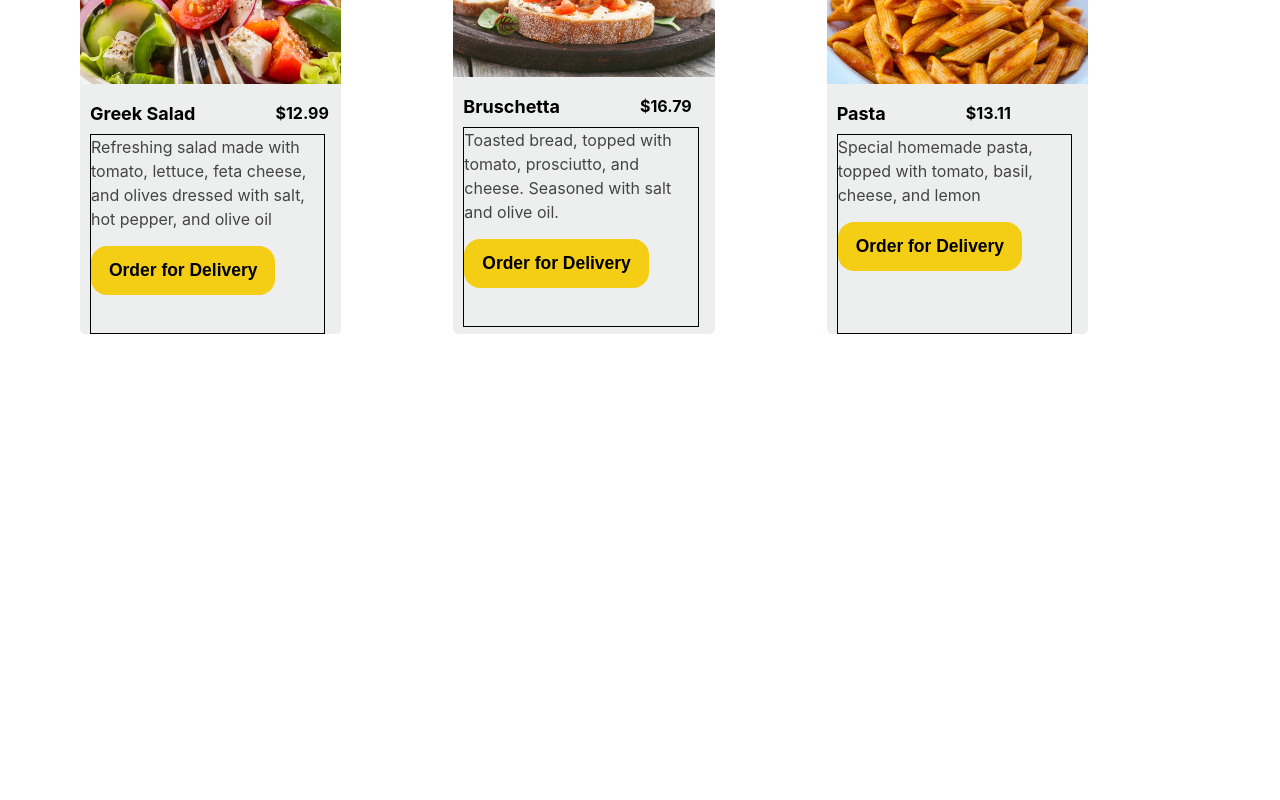
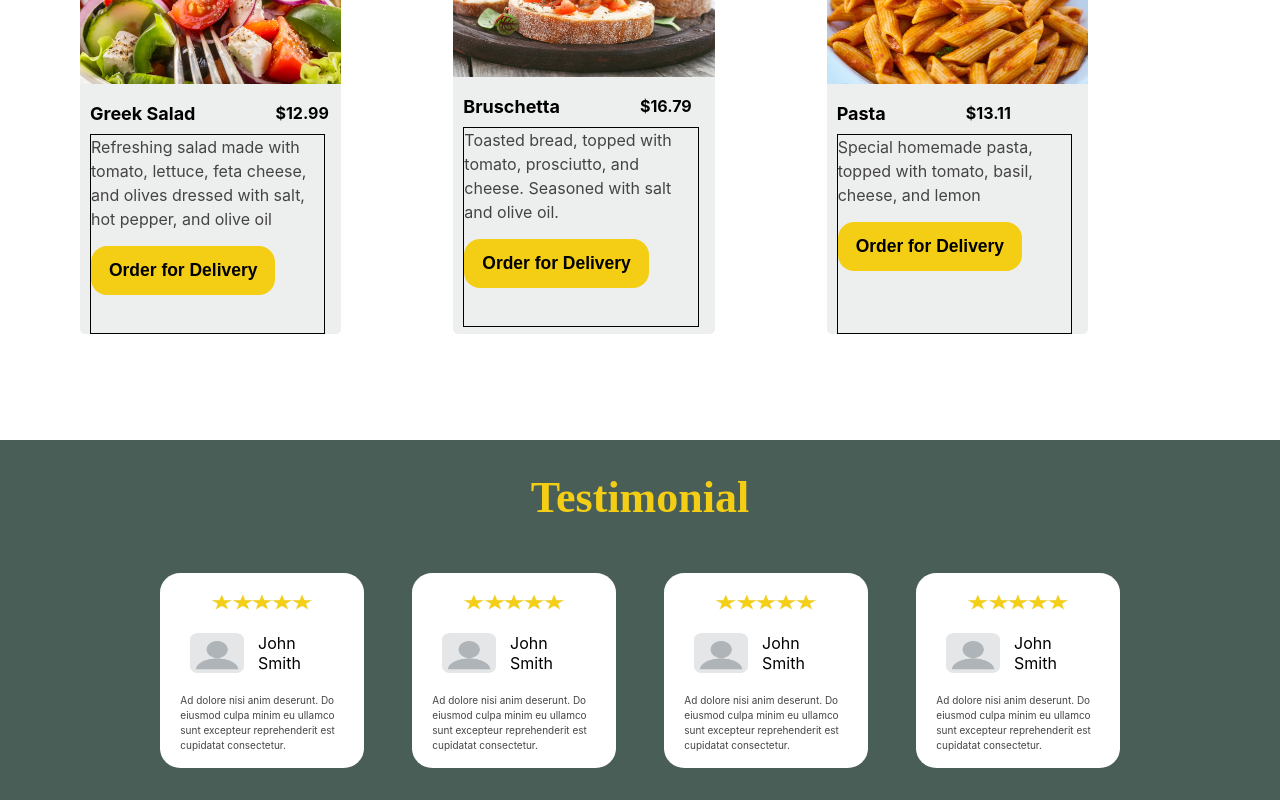
Before and after one commit to Mohamed-Ahlam/BookingLittleLemon-react, a React (Create React App) app: page / in a window 1280 px wide. Shown: the part 710-1510 px from the top of the page. Before the commit the page ends 1044 px from the top, so only its background shows below. Built offline with nearby package versions, Linux system fonts and the light colour scheme.

Commit message:
added testimonial section

```diff
--- a/src/App.css
+++ b/src/App.css
@@ -12,9 +12,9 @@
     justify-content: space-between;
 }
 
-.primaryHeader{
+/* .primaryHeader{
     outline: 2px solid lightblue;
-}
+} */
 .nav {
     /* flex-grow: 1; */
     display: flex;
@@ -88,6 +88,8 @@
 .specials{
     position: relative;
     top: 140px;
+    height: 70vh;
+    /* background-color: #EDEFEE; */
 
     margin: 0 80px;
 
@@ -100,6 +102,7 @@
 }
 .specialsHeader Button{
     margin-right: 130px;
+    width: 200px;
 
 }
 
@@ -205,3 +208,72 @@
     color:black;
     cursor: pointer;
 }
+
+                                    /* Testimonial */
+.testimonial{
+    /* border: 1px solid rgb(212, 11, 11); */
+    position: relative;
+    top: 190px;
+    height: 45vh;
+    background: #495E57;
+
+
+    display: flex;
+    width: 100%;
+    flex-direction: column;
+    justify-content: center;
+    align-items: center;
+
+    row-gap: 50px;
+}
+
+.testimonial h2{
+    font-family: Markazi;
+    font-size: 44px;
+    color: #F4CE14;
+}
+
+
+.box{
+    /* border: 1px solid rgb(255, 0, 251); */
+    display: flex;
+    flex-direction: column;
+    align-items: center;
+    row-gap: 20px;
+    background-color:white;
+    width: 240px;
+
+    border-radius: 10%;
+}
+.ratings{
+    width: 100px;
+    height: 20px;
+    margin-top: 20px;
+}
+.rater{
+    display: flex;
+    gap:10%;
+}
+.rater img{
+    width: 60px;
+    height: 40px;
+    border-radius: 16%;
+}
+
+.personRating{
+    display: inline-block;
+    /* trying height and border to make cards the exact same placing */
+    height:75px;
+    width: 85%;
+
+    margin-left: 10px;
+    font-size: 10px;
+    /* font-weight: bold; */
+    line-height: 1.5;
+    color: #454444;
+}
+
+.ratingsContainer{
+    display: flex;
+    gap:5%;
+}
--- a/src/App.js
+++ b/src/App.js
@@ -3,6 +3,7 @@ import './App.css';
 import Hero from './components/Hero';
 import Nav from './components/Nav';
 import Specials from './components/Specials';
+import Testimonial from './components/Testimonial';
 import Footer from './components/Footer';
 
 
@@ -15,6 +16,7 @@ function App() {
       <Nav/>
       <Hero/>
       <Specials/>
+      <Testimonial/>
       {/* <Footer/> */}
     </>
   );
--- /dev/null
+++ b/src/components/Testimonial.js
@@ -0,0 +1,64 @@
+import React from "react";
+
+function Testimonial(){
+    return(
+        <div className="testimonial">
+
+           <h2>Testimonial</h2>
+
+           <div className="ratingsContainer">
+                <div className="box">
+                    <img src="./images/star.jpg" alt="star rating" className="ratings"/>
+                    <div className="rater">
+                        <img src="./images/profile.webp" alt="profile picture"/>
+                        <p>John Smith</p>
+                    </div>
+                    <div className="personRating">
+                    <p>Ad dolore nisi anim deserunt. Do eiusmod culpa minim eu ullamco sunt excepteur reprehenderit est cupidatat consectetur. </p>
+
+                    </div>
+                </div>
+                {/* n */}
+                <div className="box">
+                    <img src="./images/star.jpg" alt="star rating" className="ratings"/>
+                    <div className="rater">
+                        <img src="./images/profile.webp" alt="profile picture"/>
+                        <p>John Smith</p>
+                    </div>
+                    <div className="personRating">
+                    <p>Ad dolore nisi anim deserunt. Do eiusmod culpa minim eu ullamco sunt excepteur reprehenderit est cupidatat consectetur. </p>
+
+                    </div>
+                </div>
+                {/* n */}
+                <div className="box">
+                    <img src="./images/star.jpg" alt="star rating" className="ratings"/>
+                    <div className="rater">
+                        <img src="./images/profile.webp" alt="profile picture"/>
+                        <p>John Smith</p>
+                    </div>
+                    <div className="personRating">
+                    <p>Ad dolore nisi anim deserunt. Do eiusmod culpa minim eu ullamco sunt excepteur reprehenderit est cupidatat consectetur. </p>
+
+                    </div>
+                </div>
+
+                {/* n */}
+                <div className="box">
+                    <img src="./images/star.jpg" alt="star rating" className="ratings"/>
+                    <div className="rater">
+                        <img src="./images/profile.webp" alt="profile picture"/>
+                        <p>John Smith</p>
+                    </div>
+                    <div className="personRating">
+                    <p>Ad dolore nisi anim deserunt. Do eiusmod culpa minim eu ullamco sunt excepteur reprehenderit est cupidatat consectetur. </p>
+
+                    </div>
+                </div>
+            </div>
+
+        </div>
+    )
+}
+
+export default Testimonial;
```
Also changed, not shown: public/images/profile.webp (added), public/images/star.jpg (added).
